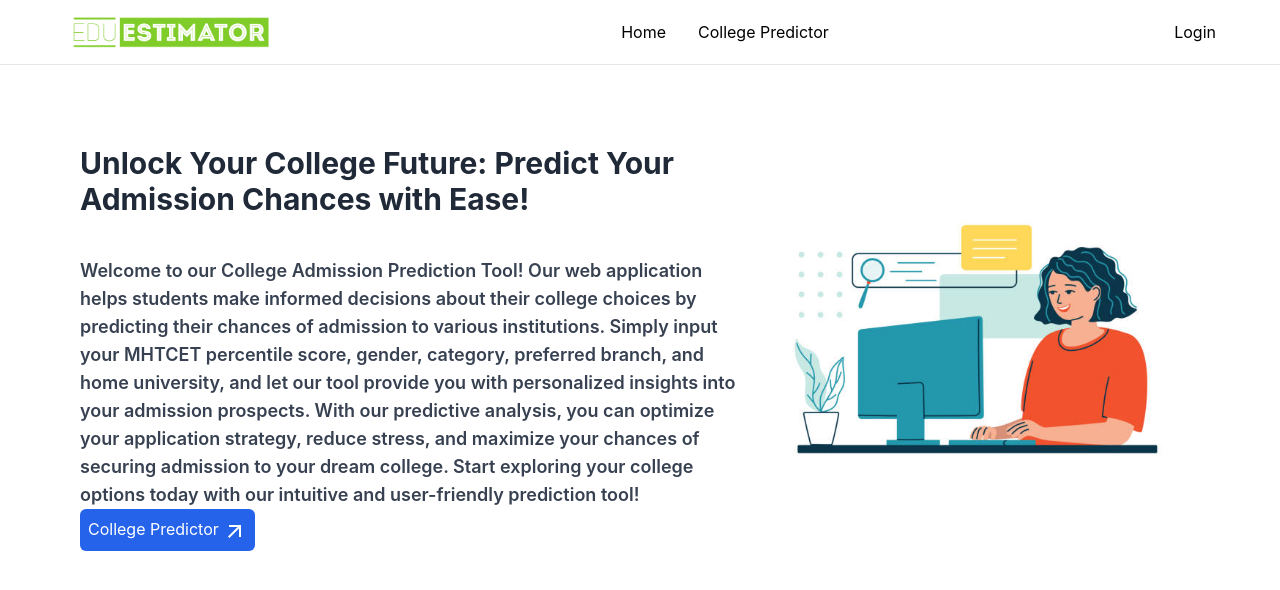
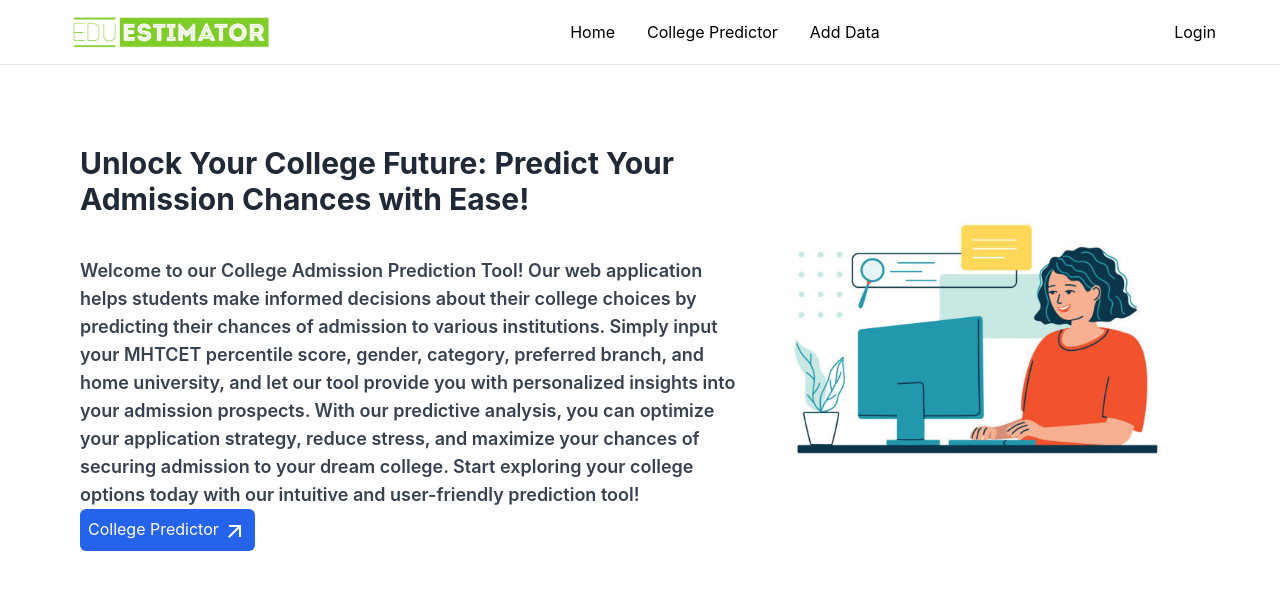
Before and after one commit to nishntraut17/edu-client, a React (Create React App) app: page / in a window 1280 px wide. Shown: the top 590 px of the page. Built offline with nearby package versions, Linux system fonts and the light colour scheme.

Commit message:
navbar edited

```diff
--- a/src/components/Navbar.jsx
+++ b/src/components/Navbar.jsx
@@ -25,11 +25,11 @@ const Navbar = () => {
                     <button className="text-extrabold px-4 py-1 hover:text-blue-600">College Predictor</button>
                 </Link>
 
-                {user && user.username === 'admin' && (
-                    <Link to="/add">
-                        <button className="text-extrabold px-4 py-1 hover:text-blue-600">Add Data</button>
-                    </Link>
-                )}
+                {/* {user && user.username === 'admin' && ( */}
+                <Link to="/add">
+                    <button className="text-extrabold px-4 py-1 hover:text-blue-600">Add Data</button>
+                </Link>
+                {/* )} */}
             </div>
             <div className="">
                 {user ? (
```
